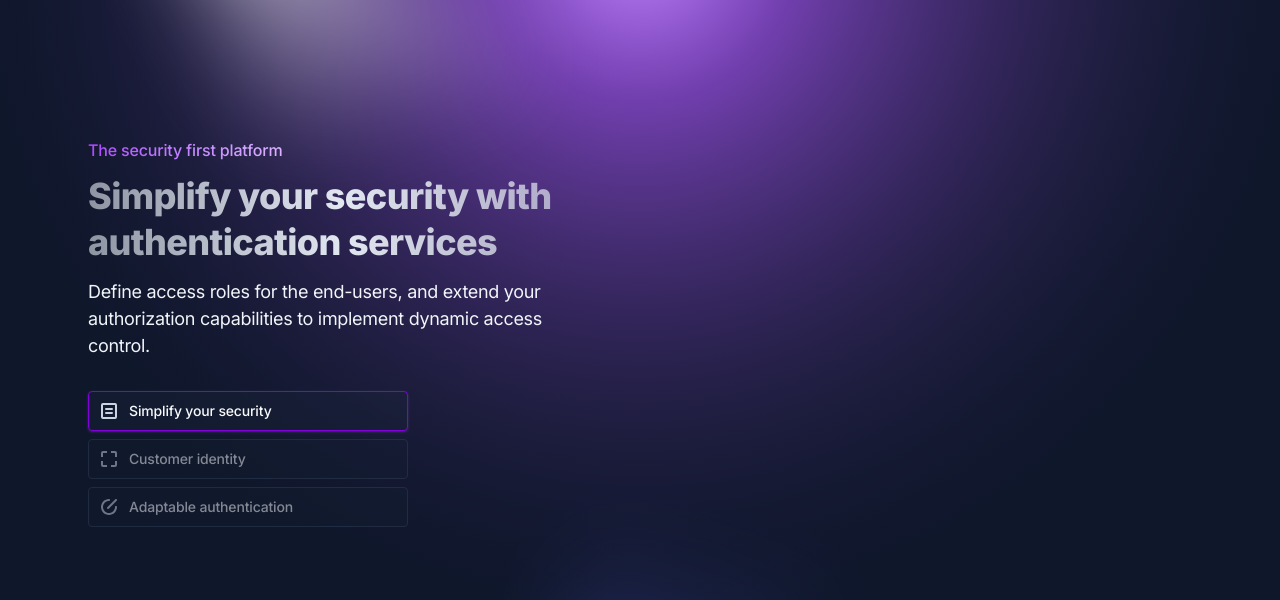
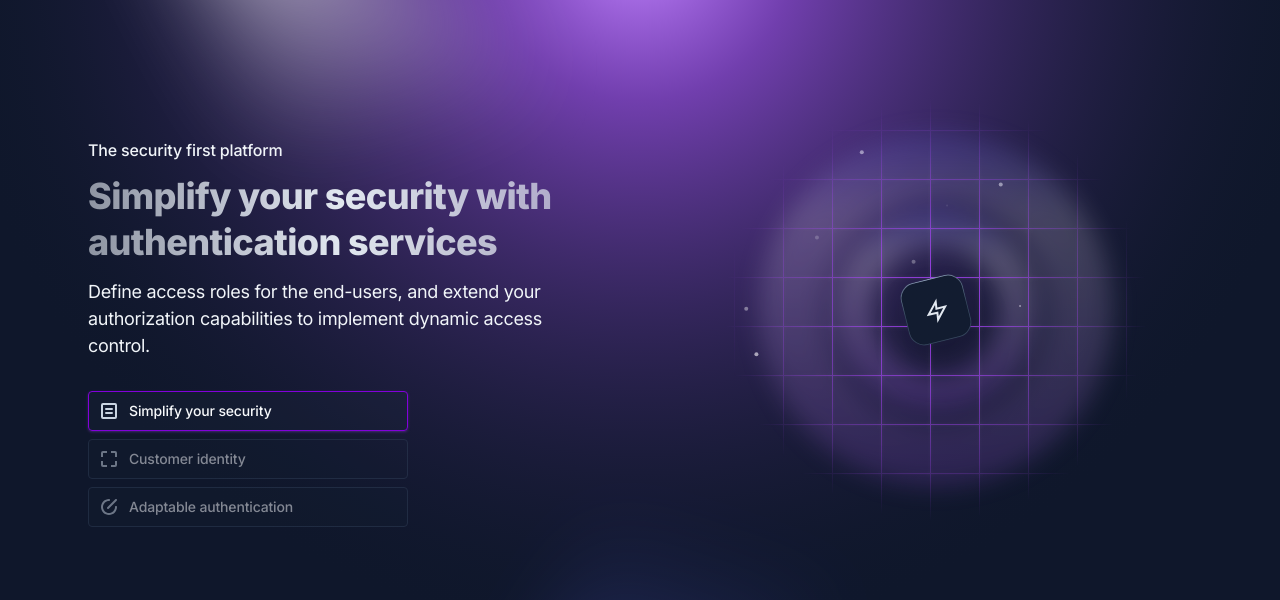
Before and after one commit to buildaistartups/buildaistartups.com, a Next.js app: page / in a window 1280 px wide. Shown: the part 638-1238 px from the top of the page. Built offline with nearby package versions, Linux system fonts and the light colour scheme.

Commit message:
Update features.tsx

```diff
--- a/components/features.tsx
+++ b/components/features.tsx
@@ -7,14 +7,12 @@ import Particles from './particles'
 import Illustration from '@/public/images/glow-top.svg'
 
 export default function Features() {
-
   const [tab, setTab] = useState<number>(1)
 
   return (
     <section>
       <div className="relative max-w-6xl mx-auto px-4 sm:px-6">
-
-        {/* Illustration */}
+        {/* Illustration (halo/grid stays unchanged, so the circles remain) */}
         <div className="absolute inset-0 -z-10 -mx-28 rounded-t-[3rem] pointer-events-none overflow-hidden" aria-hidden="true">
           <div className="absolute left-1/2 -translate-x-1/2 top-0 -z-10">
             <Image src={Illustration} className="max-w-none" width={1404} height={658} alt="Features Illustration" />
@@ -22,20 +20,14 @@ export default function Features() {
         </div>
 
         <div className="pt-16 pb-12 md:pt-52 md:pb-20">
-
           <div>
-
             {/* Section content */}
             <div className="max-w-xl mx-auto md:max-w-none flex flex-col md:flex-row md:space-x-8 lg:space-x-16 xl:space-x-20 space-y-8 space-y-reverse md:space-y-0">
-
               {/* Content */}
               <div className="md:w-7/12 lg:w-1/2 order-1 md:order-none max-md:text-center" data-aos="fade-down">
-
-                {/* Eyebrow text — original gradient for dark, overridden in light mode */}
-                <div>
-                  <div className="inline-flex font-medium pb-3 eyebrow-text bg-clip-text text-transparent bg-gradient-to-r from-purple-500 to-purple-300">
-                    The security first platform
-                  </div>
+                {/* Eyebrow — gradient in dark, solid lavender in light */}
+                <div className="inline-flex font-medium pb-3 eyebrow-text dark:bg-clip-text dark:text-transparent dark:bg-gradient-to-r dark:from-purple-500 dark:to-purple-200">
+                  The security first platform
                 </div>
 
                 <h3 className="h3 bg-clip-text text-transparent bg-linear-to-r from-slate-200/60 via-slate-200 to-slate-200/60 pb-3">
@@ -43,12 +35,15 @@ export default function Features() {
                 </h3>
 
                 <p className="feature-subtext text-lg mb-8 dark:text-slate-400">
-                  Define access roles for the end-users, and extend your authorization capabilities to implement dynamic access control.
+                  Define access roles for the end-users, and extend your authorization capabilities to implement
+                  dynamic access control.
                 </p>
 
                 <div className="mt-8 max-w-xs max-md:mx-auto space-y-2">
                   <button
-                    className={`flex items-center text-sm font-medium text-slate-50 rounded-sm border bg-slate-800/25 w-full px-3 py-2 transition duration-150 ease-in-out hover:opacity-100 ${tab !== 1 ? 'border-slate-700 opacity-50' : 'border-purple-700 shadow-sm shadow-purple-500/25'}`}
+                    className={`flex items-center text-sm font-medium text-slate-50 rounded-sm border bg-slate-800/25 w-full px-3 py-2 transition duration-150 ease-in-out hover:opacity-100 ${
+                      tab !== 1 ? 'border-slate-700 opacity-50' : 'border-purple-700 shadow-sm shadow-purple-500/25'
+                    }`}
                     onClick={() => setTab(1)}
                   >
                     <svg className="shrink-0 fill-slate-300 mr-3" xmlns="http://www.w3.org/2000/svg" width="16" height="16">
@@ -58,7 +53,9 @@ export default function Features() {
                   </button>
 
                   <button
-                    className={`flex items-center text-sm font-medium text-slate-50 rounded-sm border bg-slate-800/25 w-full px-3 py-2 transition duration-150 ease-in-out hover:opacity-100 ${tab !== 2 ? 'border-slate-700 opacity-50' : 'border-purple-700 shadow-sm shadow-purple-500/25'}`}
+                    className={`flex items-center text-sm font-medium text-slate-50 rounded-sm border bg-slate-800/25 w-full px-3 py-2 transition duration-150 ease-in-out hover:opacity-100 ${
+                      tab !== 2 ? 'border-slate-700 opacity-50' : 'border-purple-700 shadow-sm shadow-purple-500/25'
+                    }`}
                     onClick={() => setTab(2)}
                   >
                     <svg className="shrink-0 fill-slate-300 mr-3" xmlns="http://www.w3.org/2000/svg" width="16" height="16">
@@ -68,7 +65,9 @@ export default function Features() {
                   </button>
 
                   <button
-                    className={`flex items-center text-sm font-medium text-slate-50 rounded-sm border bg-slate-800/25 w-full px-3 py-2 transition duration-150 ease-in-out hover:opacity-100 ${tab !== 3 ? 'border-slate-700 opacity-50' : 'border-purple-700 shadow-sm shadow-purple-500/25'}`}
+                    className={`flex items-center text-sm font-medium text-slate-50 rounded-sm border bg-slate-800/25 w-full px-3 py-2 transition duration-150 ease-in-out hover:opacity-100 ${
+                      tab !== 3 ? 'border-slate-700 opacity-50' : 'border-purple-700 shadow-sm shadow-purple-500/25'
+                    }`}
                     onClick={() => setTab(3)}
                   >
                     <svg className="shrink-0 fill-slate-300 mr-3" xmlns="http://www.w3.org/2000/svg" width="16" height="16">
@@ -79,15 +78,112 @@ export default function Features() {
                 </div>
               </div>
 
-              {/* Image */}
+              {/* Image / halo / grid — unchanged */}
               <div className="md:w-5/12 lg:w-1/2" data-aos="fade-up" data-aos-delay="100">
-                {/* ... image & transitions stay unchanged */}
+                <div className="relative py-24 -mt-12">
+                  <Particles className="absolute inset-0 -z-10" quantity={8} staticity={30} />
+
+                  <div className="flex items-center justify-center">
+                    <div className="relative w-48 h-48 flex justify-center items-center">
+                      {/* Halo effect (rings) */}
+                      <svg
+                        className="absolute inset-0 -z-10 left-1/2 top-1/2 transform -translate-x-1/2 -translate-y-1/2 will-change-transform pointer-events-none blur-md"
+                        width="480"
+                        height="480"
+                        viewBox="0 0 480 480"
+                        xmlns="http://www.w3.org/2000/svg"
+                      >
+                        <defs>
+                          <linearGradient id="pulse-a" x1="50%" x2="50%" y1="100%" y2="0%">
+                            <stop offset="0%" stopColor="#A855F7" />
+                            <stop offset="76.382%" stopColor="#FAF5FF" />
+                            <stop offset="100%" stopColor="#6366F1" />
+                          </linearGradient>
+                        </defs>
+                        <g fillRule="evenodd">
+                          <path
+                            className="pulse"
+                            fill="url(#pulse-a)"
+                            fillRule="evenodd"
+                            d="M240,0 C372.5484,0 480,107.4516 480,240 C480,372.5484 372.5484,480 240,480 C107.4516,480 0,372.5484 0,240 C0,107.4516 107.4516,0 240,0 Z M240,88.8 C156.4944,88.8 88.8,156.4944 88.8,240 C88.8,323.5056 156.4944,391.2 240,391.2 C323.5056,391.2 391.2,323.5056 391.2,240 C391.2,156.4944 323.5056,88.8 240,88.8 Z"
+                          />
+                          <path
+                            className="pulse pulse-1"
+                            fill="url(#pulse-a)"
+                            fillRule="evenodd"
+                            d="M240,0 C372.5484,0 480,107.4516 480,240 C480,372.5484 372.5484,480 240,480 C107.4516,480 0,372.5484 0,240 C0,107.4516 107.4516,0 240,0 Z M240,88.8 C156.4944,88.8 88.8,156.4944 88.8,240 C88.8,323.5056 156.4944,391.2 240,391.2 C323.5056,391.2 391.2,323.5056 391.2,240 C391.2,156.4944 323.5056,88.8 240,88.8 Z"
+                          />
+                          <path
+                            className="pulse pulse-2"
+                            fill="url(#pulse-a)"
+                            fillRule="evenodd"
+                            d="M240,0 C372.5484,0 480,107.4516 480,240 C480,372.5484 372.5484,480 240,480 C107.4516,480 0,372.5484 0,240 C0,107.4516 107.4516,0 240,0 Z M240,88.8 C156.4944,88.8 88.8,156.4944 88.8,240 C88.8,323.5056 156.4944,391.2 240,391.2 C323.5056,391.2 391.2,323.5056 391.2,240 C391.2,156.4944 323.5056,88.8 240,88.8 Z"
+                          />
+                        </g>
+                      </svg>
+
+                      {/* Grid */}
+                      <div className="absolute inset-0 -z-10 left-1/2 top-1/2 transform -translate-x-1/2 -translate-y-1/2 pointer-events-none w-[500px] h-[500px] rounded-full overflow-hidden [mask-image:_radial-gradient(black,_transparent_60%)]">
+                        <div className="h-[200%] animate-endless">
+                          <div className="absolute inset-0 [background:repeating-linear-gradient(transparent,transparent_48px,var(--color-white)_48px,var(--color-white)_49px)] blur-[2px] opacity-20" />
+                          <div className="absolute inset-0 [background:repeating-linear-gradient(transparent,transparent_48px,var(--color-purple-500)_48px,var(--color-purple-500)_49px)]" />
+                          <div className="absolute inset-0 [background:repeating-linear-gradient(90deg,transparent,transparent_48px,var(--color-white)_48px,var(--color-white)_49px)] blur-[2px] opacity-20" />
+                          <div className="absolute inset-0 [background:repeating-linear-gradient(90deg,transparent,transparent_48px,var(--color-purple-500)_48px,var(--color-purple-500)_49px)]" />
+                        </div>
+                      </div>
+
+                      {/* Icon tiles (unchanged) */}
+                      <Transition
+                        as="div"
+                        show={tab === 1}
+                        className={`transform transition ease-[cubic-bezier(0.68,-0.3,0.32,1)] data-closed:absolute data-enter:data-closed:-rotate-[60deg] data-leave:data-closed:rotate-[60deg] data-closed:opacity-0 duration-700`}
+                        unmount={false}
+                        appear={true}
+                      >
+                        <div className="relative flex items-center justify-center w-16 h-16 border border-transparent rounded-2xl shadow-2xl -rotate-[14deg] [background:linear-gradient(var(--color-slate-900),var(--color-slate-900))_padding-box,conic-gradient(var(--color-slate-400),var(--color-slate-700)_25%,var(--color-slate-700)_75%,var(--color-slate-400)_100%)_border-box] before:absolute before:inset-0 before:bg-slate-800/30 before:rounded-2xl">
+                          <svg className="relative fill-slate-200" xmlns="http://www.w3.org/2000/svg" width="23" height="25">
+                            <path
+                              fillRule="nonzero"
+                              d="M10.55 15.91H.442L14.153.826 12.856 9.91h10.107L9.253 24.991l1.297-9.082Zm.702-8.919L4.963 13.91h7.893l-.703 4.918 6.289-6.918H10.55l.702-4.918Z"
+                            />
+                          </svg>
+                        </div>
+                      </Transition>
+
+                      <Transition
+                        as="div"
+                        show={tab === 2}
+                        className={`transform transition ease-[cubic-bezier(0.68,-0.3,0.32,1)] data-closed:absolute data-enter:data-closed:-rotate-[60deg] data-leave:data-closed:rotate-[60deg] data-closed:opacity-0 duration-700`}
+                        unmount={false}
+                        appear={true}
+                      >
+                        <div className="relative flex items-center justify-center w-16 h-16 border border-transparent rounded-2xl shadow-2xl -rotate-[14deg] [background:linear-gradient(var(--color-slate-900),var(--color-slate-900))_padding-box,conic-gradient(var(--color-slate-400),var(--color-slate-700)_25%,var(--color-slate-700)_75%,var(--color-slate-400)_100%)_border-box] before:absolute before:inset-0 before:bg-slate-800/30 before:rounded-2xl">
+                          <svg className="relative fill-slate-200" xmlns="http://www.w3.org/2000/svg" width="22" height="22">
+                            <path d="M18 14h-2V8h2c2.2 0 4-1.8 4-4s-1.8-4-4-4-4 1.8-4 4v2H8V4c0-2.2-1.8-4-4-4S0 1.8 0 4s1.8 4 4 4h2v6H4c-2.2 0-4 1.8-4 4s1.8 4 4 4 4-1.8 4-4v-2h6v2c0 2.2 1.8 4 4 4s4-1.8 4-4-1.8-4-4-4ZM16 4c0-1.1.9-2 2-2s2 .9 2 2-.9 2-2 2h-2V4ZM2 4c0-1.1.9-2 2-2s2 .9 2 2v2H4c-1.1 0-2-.9-2-2Zm4 14c0 1.1-.9 2-2 2s-2-.9-2-2 .9-2 2-2h2v2ZM8 8h6v6H8V8Zm10 12c-1.1 0-2-.9-2-2v-2h2c1.1 0 2 .9 2 2s-.9 2-2 2Z" />
+                          </svg>
+                        </div>
+                      </Transition>
+
+                      <Transition
+                        as="div"
+                        show={tab === 3}
+                        className={`transform transition ease-[cubic-bezier(0.68,-0.3,0.32,1)] data-closed:absolute data-enter:data-closed:-rotate-[60deg] data-leave:data-closed:rotate-[60deg] data-closed:opacity-0 duration-700`}
+                        unmount={false}
+                        appear={true}
+                      >
+                        <div className="relative flex items-center justify-center w-16 h-16 border border-transparent rounded-2xl shadow-2xl -rotate-[14deg] [background:linear-gradient(var(--color-slate-900),var(--color-slate-900))_padding-box,conic-gradient(var(--color-slate-400),var(--color-slate-700)_25%,var(--color-slate-700)_75%,var(--color-slate-400)_100%)_border-box] before:absolute before:inset-0 before:bg-slate-800/30 before:rounded-2xl">
+                          <svg className="relative fill-slate-200" xmlns="http://www.w3.org/2000/svg" width="26" height="14">
+                            <path fillRule="nonzero" d="m10 5.414-8 8L.586 12 10 2.586l6 6 8-8L25.414 2 16 11.414z" />
+                          </svg>
+                        </div>
+                      </Transition>
+                    </div>
+                  </div>
+                </div>
               </div>
-
+              {/* /Image */}
             </div>
-
           </div>
-
         </div>
       </div>
     </section>
```
